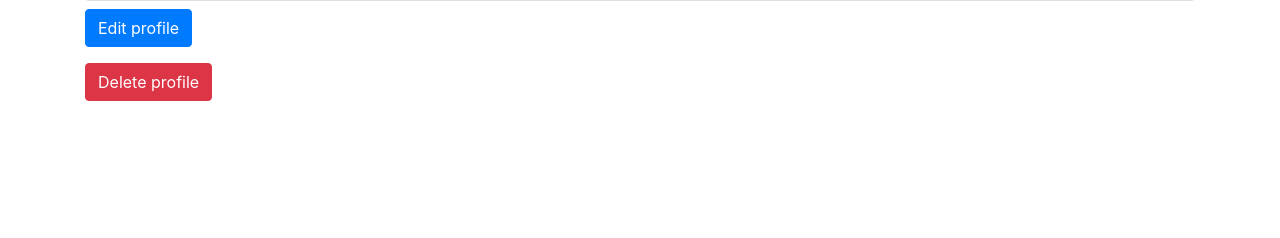
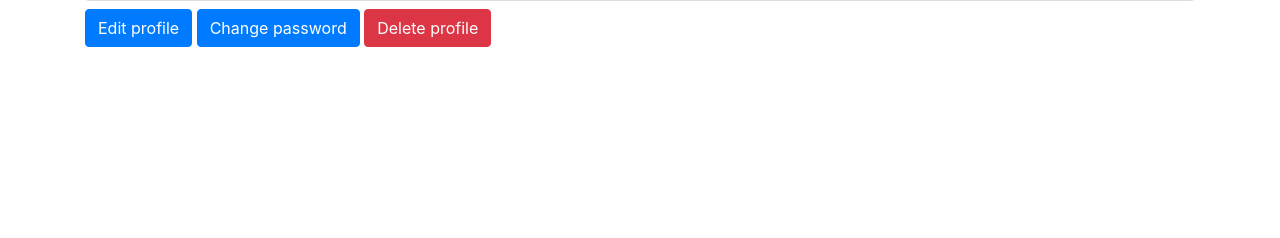
Before and after one commit to christopherhanke/Secret-Number-Game_WebApp_SQL, a Flask app: template templates/profile.html in a window 1280 px wide. Shown: the part 129-367 px from the top of the page. Run offline with Flask 2, Linux system fonts and the light colour scheme; the template is opened without the code that fills it, so the values that code supplies are empty.

Commit message:
added a password change possibility to the user profile

```diff
--- a/main.py
+++ b/main.py
@@ -145,6 +145,35 @@ def profile_delete():
         return redirect(url_for("index"))
 
 
+@app.route("/profile/password", methods=["GET", "POST"])
+def profile_password():
+    user = get_user_from_request()
+
+    if request.method == "GET":
+        return render_template("profile_password.html")
+
+    elif request.method == "POST":
+        password = request.form.get("user-password")
+        hashed_password = hashlib.sha256(password.encode()).hexdigest()
+
+        if hashed_password != user.password:
+            return "Wrong password! Go back and try again."
+
+        else:
+            new_password = request.form.get("user-password-new")
+            new_password_2 = request.form.get("user-password-new2")
+
+            if new_password == new_password_2:
+                hashed_password_new = hashlib.sha256(new_password.encode()).hexdigest()
+                user.password = hashed_password_new
+                db.commit()
+
+                return redirect(url_for("profile"))
+
+            else:
+                return redirect(url_for("profile_password"))
+
+
 @app.route("/users", methods=["GET"])
 def all_users():
     users = db.query(User).filter_by(deleted=False).all()
--- a/templates/profile.html
+++ b/templates/profile.html
@@ -6,6 +6,9 @@
         <p class="card-text"><strong>Your email:</strong> {{ user.email }}</p>
     </div>
 
-    <p><a href="/profile/edit" class="btn btn-primary">Edit profile</a></p>
-    <p><a href="/profile/delete" class="btn btn-danger">Delete profile</a></p>
+    <p>
+        <a href="/profile/edit" class="btn btn-primary">Edit profile</a>
+        <a href="/profile/password" class="btn btn-primary">Change password</a>
+        <a href="/profile/delete" class="btn btn-danger">Delete profile</a>
+    </p>
 {% endblock %}
```
Also changed, not shown: templates/profile_password.html (added, +19 -0 lines).
